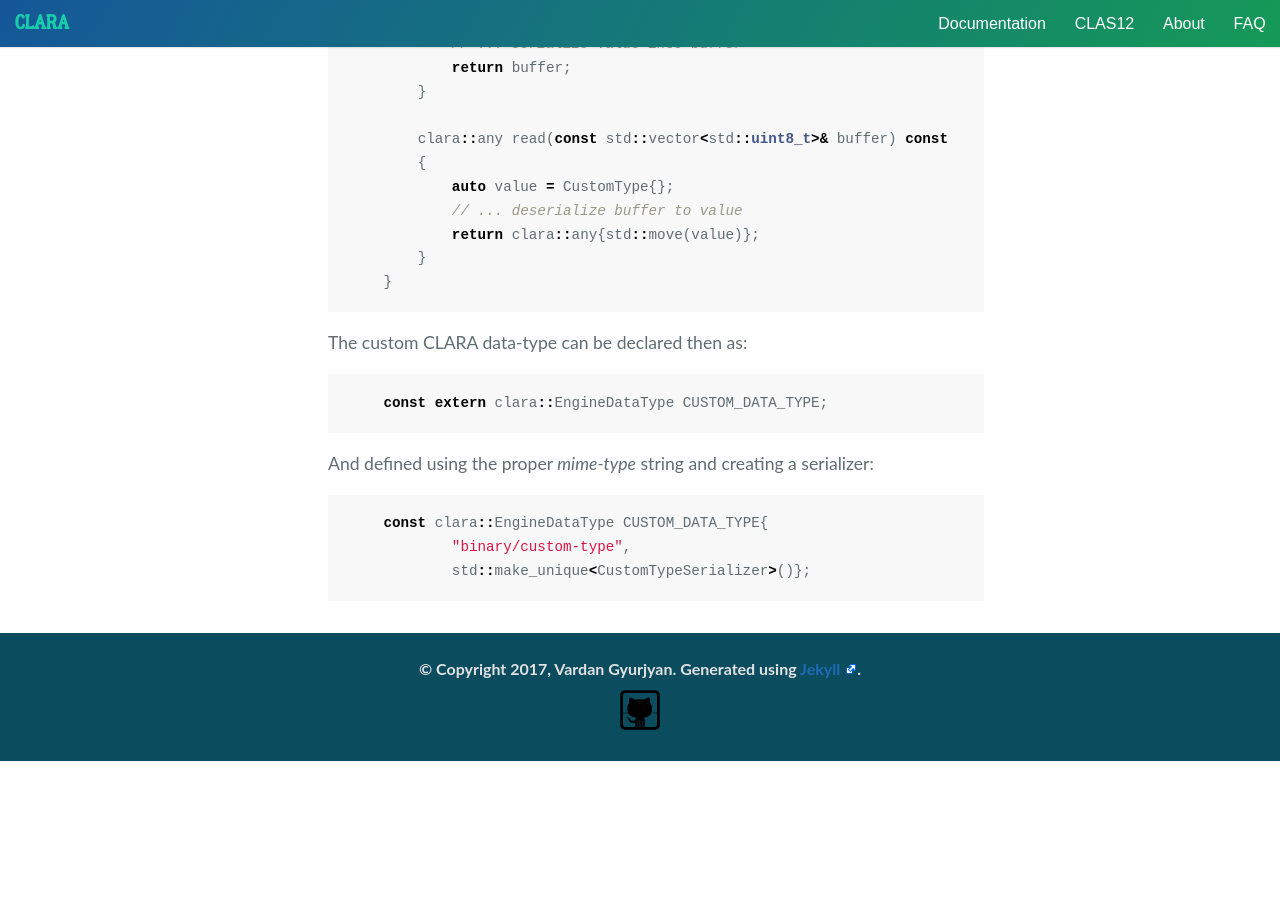
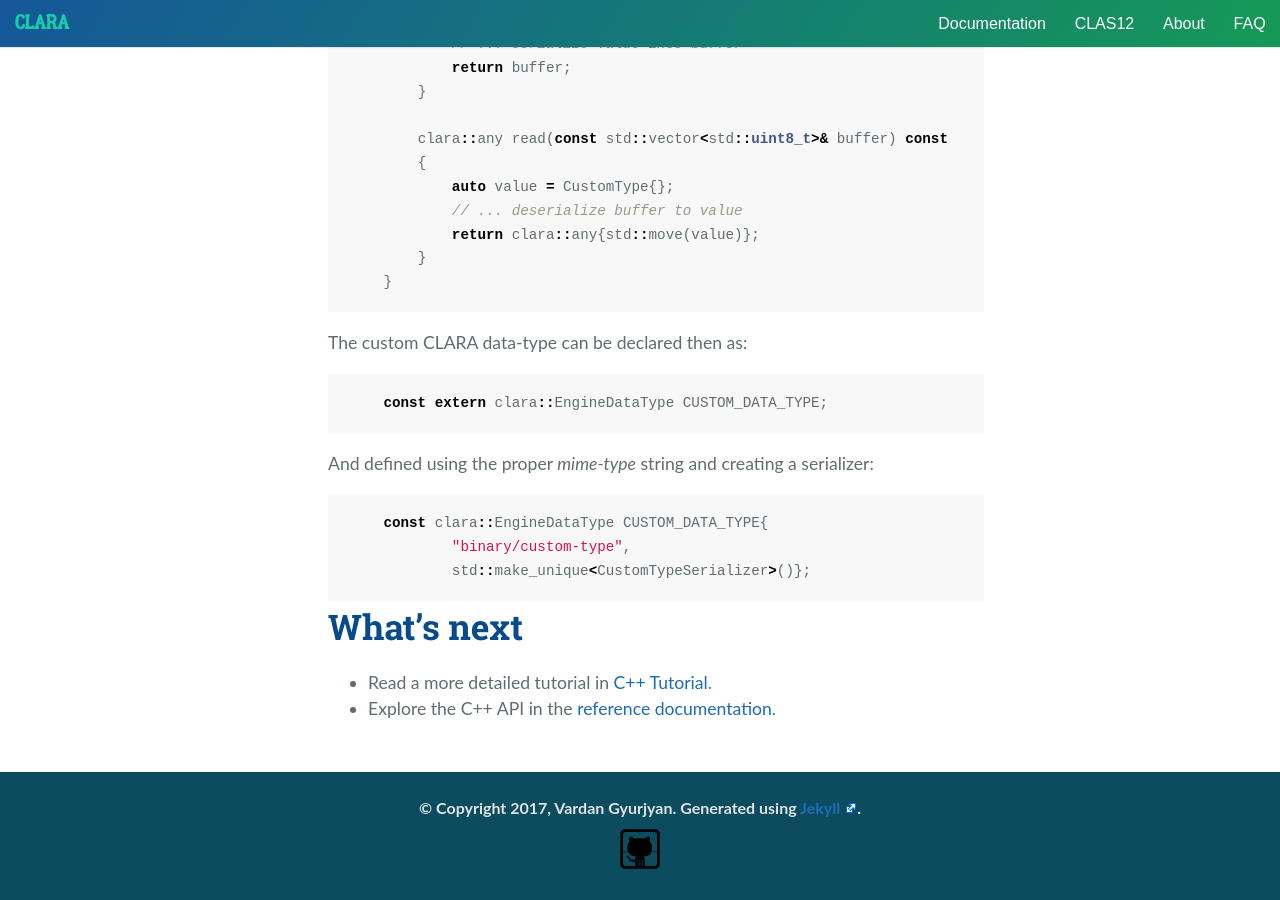
Before and after one commit to JeffersonLab/clara-docs, a Jekyll site: the page built from docs/quickstart/cpp.md, in a window 1280 px wide and 900 px high, scrolled down 3285 px. Built offline with Jekyll 4.4.1, drawn with Linux system fonts in a browser that asks for light colours; nearby versions of some CDN libraries; before the commit the page ends 4046 px from its top, so only the background shows below that.

Commit message:
quickstart: add what's next section

````diff
--- a/docs/quickstart/cpp.md
+++ b/docs/quickstart/cpp.md
@@ -175,3 +175,12 @@ const clara::EngineDataType CUSTOM_DATA_TYPE{
         "binary/custom-type",
         std::make_unique<CustomTypeSerializer>()};
 ```
+
+
+# What's next
+
+* Read a more detailed tutorial in [C++ Tutorial][ct].
+* Explore the C++ API in the [reference documentation][cr].
+
+[ct]: {{ site.baseurl }}/docs/tutorials/cpp.html
+[cr]: {{ site.baseurl }}/api/cpp/
````
